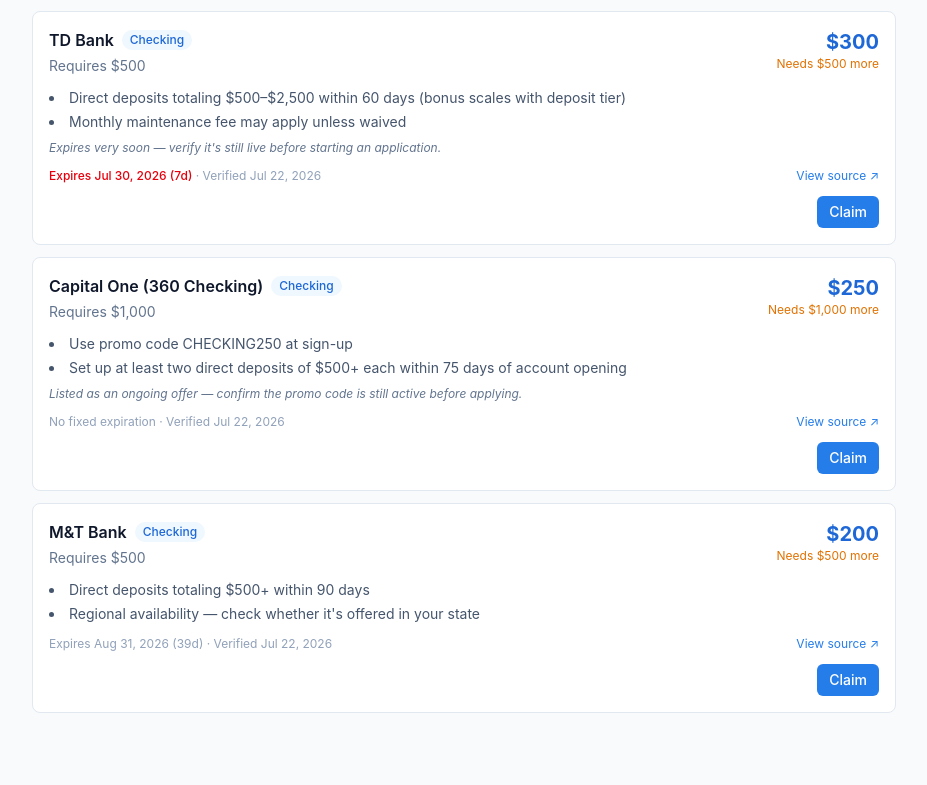
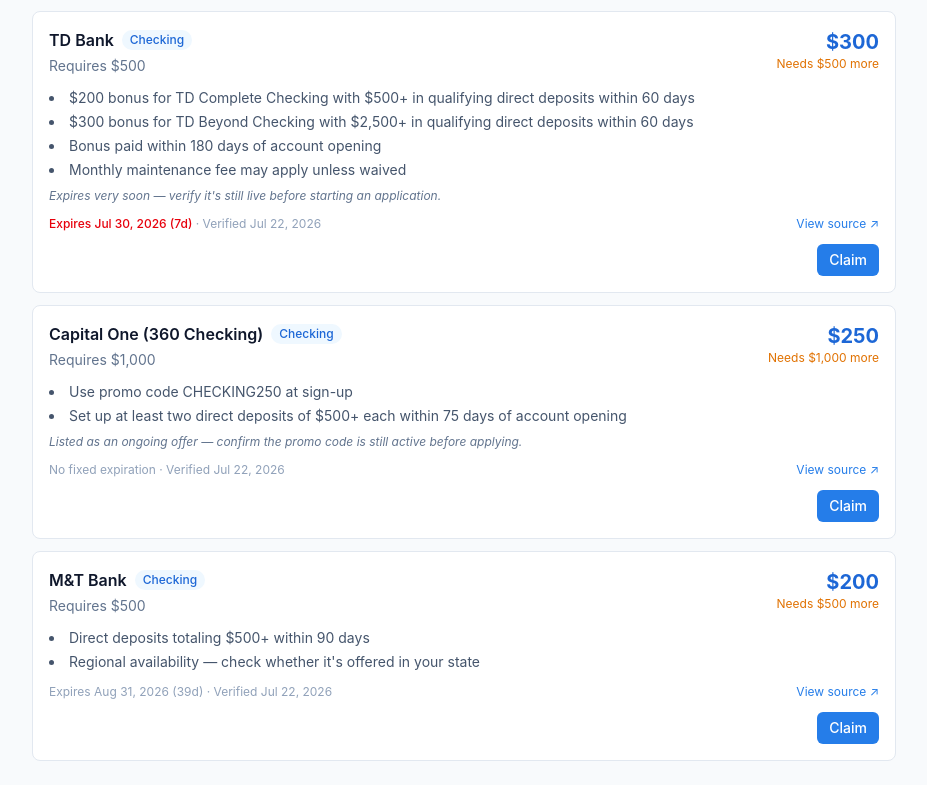
Before and after one commit to kylegraycar/tornado-money, a React (Vite) app: page /#/offers in a window 1280 px wide. Shown: the part 2375-3160 px from the top of the page, without its empty margins (176-1103 px from the left). Before the commit the page ends 3112 px from the top, so only its background shows below. Built offline with nearby package versions, Linux system fonts and the light colour scheme.

Commit message:
Refresh offer data — 2026-07-22 (validation run)
Re-verified TD Bank and Raisin CD offers are still live and accurate; added TD's precise per-tier deposit requirements. This run manually validates the daily scheduled offer-refresh workflow end-to-end.

```diff
--- a/public/offers.json
+++ b/public/offers.json
@@ -1,5 +1,5 @@
 {
-  "generatedAt": "2026-07-22T00:00:00.000Z",
+  "generatedAt": "2026-07-22T23:30:00.000Z",
   "offers": [
     {
       "id": "capital-one-360-checking-250",
@@ -114,11 +114,13 @@
       "bonusAmount": 300,
       "minDeposit": 500,
       "requirements": [
-        "Direct deposits totaling $500–$2,500 within 60 days (bonus scales with deposit tier)",
+        "$200 bonus for TD Complete Checking with $500+ in qualifying direct deposits within 60 days",
+        "$300 bonus for TD Beyond Checking with $2,500+ in qualifying direct deposits within 60 days",
+        "Bonus paid within 180 days of account opening",
         "Monthly maintenance fee may apply unless waived"
       ],
       "expirationDate": "2026-07-30",
-      "sourceUrl": "https://www.bankrate.com/banking/best-bank-account-bonuses-and-promotions/",
+      "sourceUrl": "https://www.td.com/us/en/personal-banking/checking-and-saving-bonus",
       "lastVerified": "2026-07-22",
       "notes": "Expires very soon — verify it's still live before starting an application.",
       "isCustom": false
--- a/src/data/offers.fallback.ts
+++ b/src/data/offers.fallback.ts
@@ -1,7 +1,7 @@
 import type { OffersFile } from '../types'
 
 export const fallbackOffers: OffersFile = {
-  "generatedAt": "2026-07-22T00:00:00.000Z",
+  "generatedAt": "2026-07-22T23:30:00.000Z",
   "offers": [
     {
       "id": "capital-one-360-checking-250",
@@ -116,11 +116,13 @@
       "bonusAmount": 300,
       "minDeposit": 500,
       "requirements": [
-        "Direct deposits totaling $500–$2,500 within 60 days (bonus scales with deposit tier)",
+        "$200 bonus for TD Complete Checking with $500+ in qualifying direct deposits within 60 days",
+        "$300 bonus for TD Beyond Checking with $2,500+ in qualifying direct deposits within 60 days",
+        "Bonus paid within 180 days of account opening",
         "Monthly maintenance fee may apply unless waived"
       ],
       "expirationDate": "2026-07-30",
-      "sourceUrl": "https://www.bankrate.com/banking/best-bank-account-bonuses-and-promotions/",
+      "sourceUrl": "https://www.td.com/us/en/personal-banking/checking-and-saving-bonus",
       "lastVerified": "2026-07-22",
       "notes": "Expires very soon — verify it's still live before starting an application.",
       "isCustom": false
```
